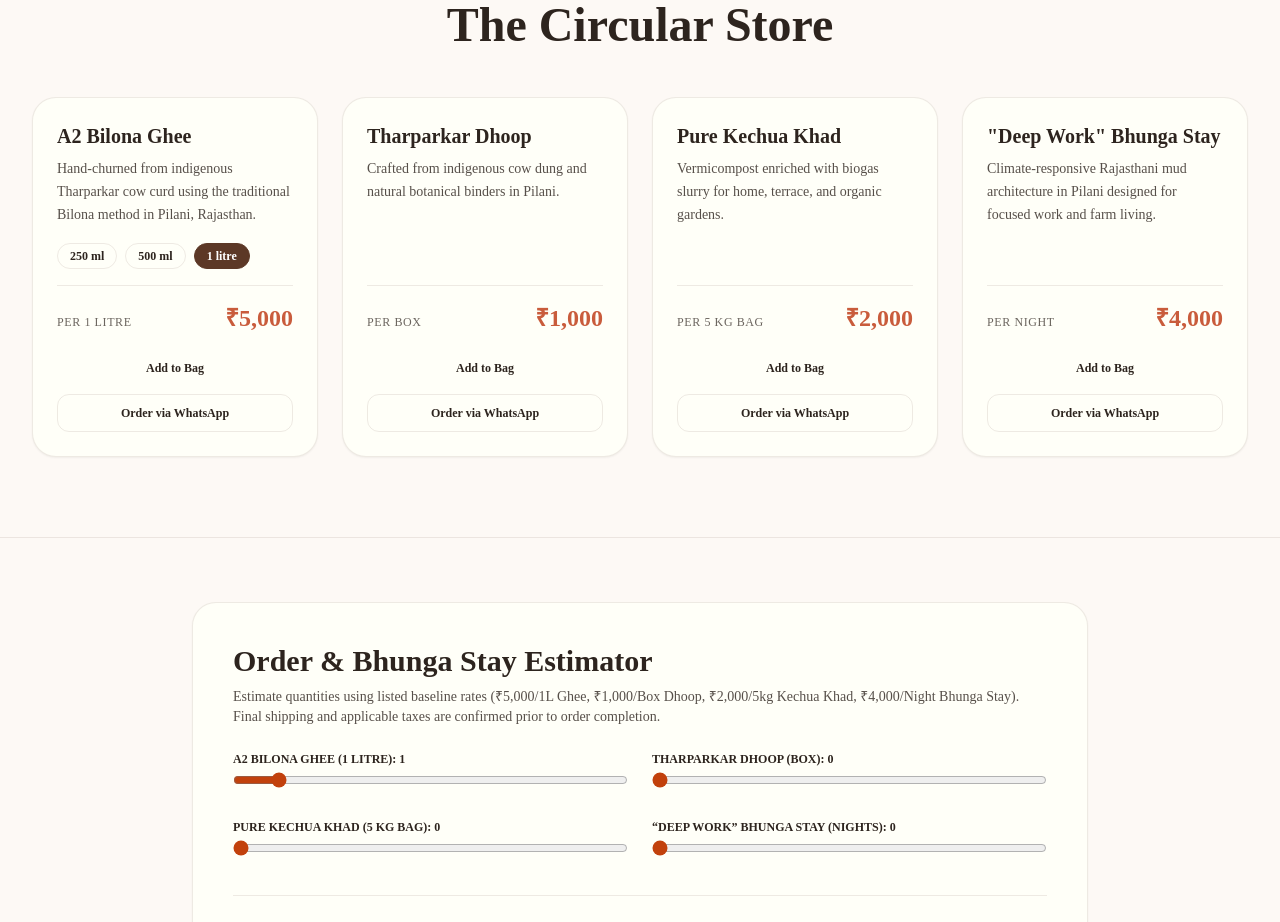
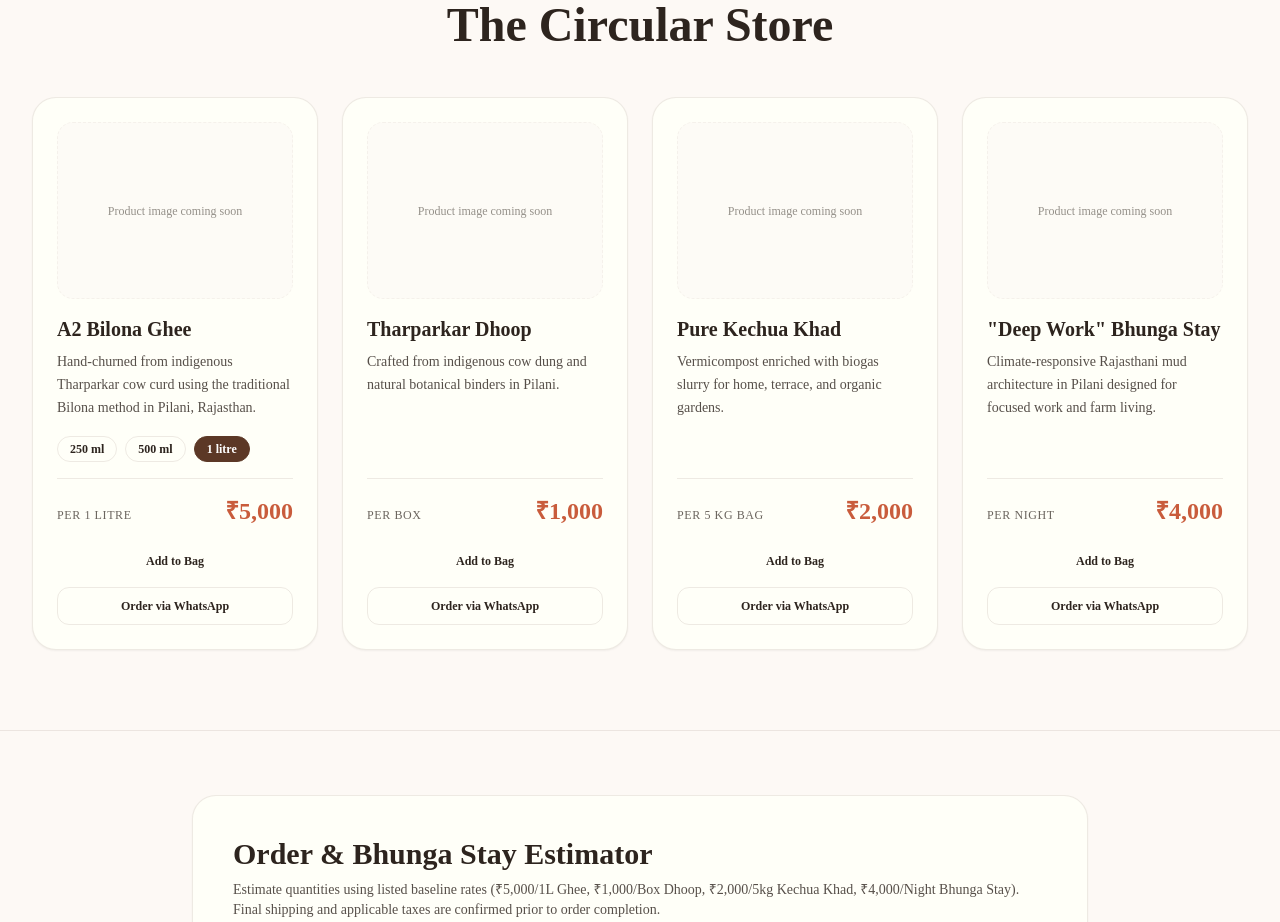
Before and after one commit to thetharparkarpilani/ladoorganics, a Next.js app: page / in a window 1280 px wide. Shown: the part 1260-2182 px from the top of the page. Built offline with nearby package versions, Linux system fonts and the light colour scheme; no server answers; the database is empty; a web font is replaced by a local one.

Commit message:
Display managed product images on storefront

```diff
--- a/src/components/StorefrontSection.tsx
+++ b/src/components/StorefrontSection.tsx
@@ -105,6 +105,15 @@ export default function StorefrontSection({
                     className="bg-[var(--surface)] border border-[var(--border)] rounded-3xl p-6 flex flex-col justify-between shadow-sm"
                   >
                     <div>
+                      {product.imageUrl ? (
+                        <div className="mb-4 aspect-[4/3] overflow-hidden rounded-2xl bg-[var(--bg)]">
+                          <img src={product.imageUrl} alt={displayName} loading="lazy" className="h-full w-full object-cover" />
+                        </div>
+                      ) : (
+                        <div className="mb-4 flex aspect-[4/3] items-center justify-center rounded-2xl border border-dashed border-[var(--border)] bg-[var(--bg)] text-xs opacity-50">
+                          Product image coming soon
+                        </div>
+                      )}
                       <h3 className="text-xl font-serif font-bold mb-2">{displayName}</h3>
                       <p className="text-sm opacity-80 leading-relaxed mb-4">{product.descriptionEn}</p>
 
```
